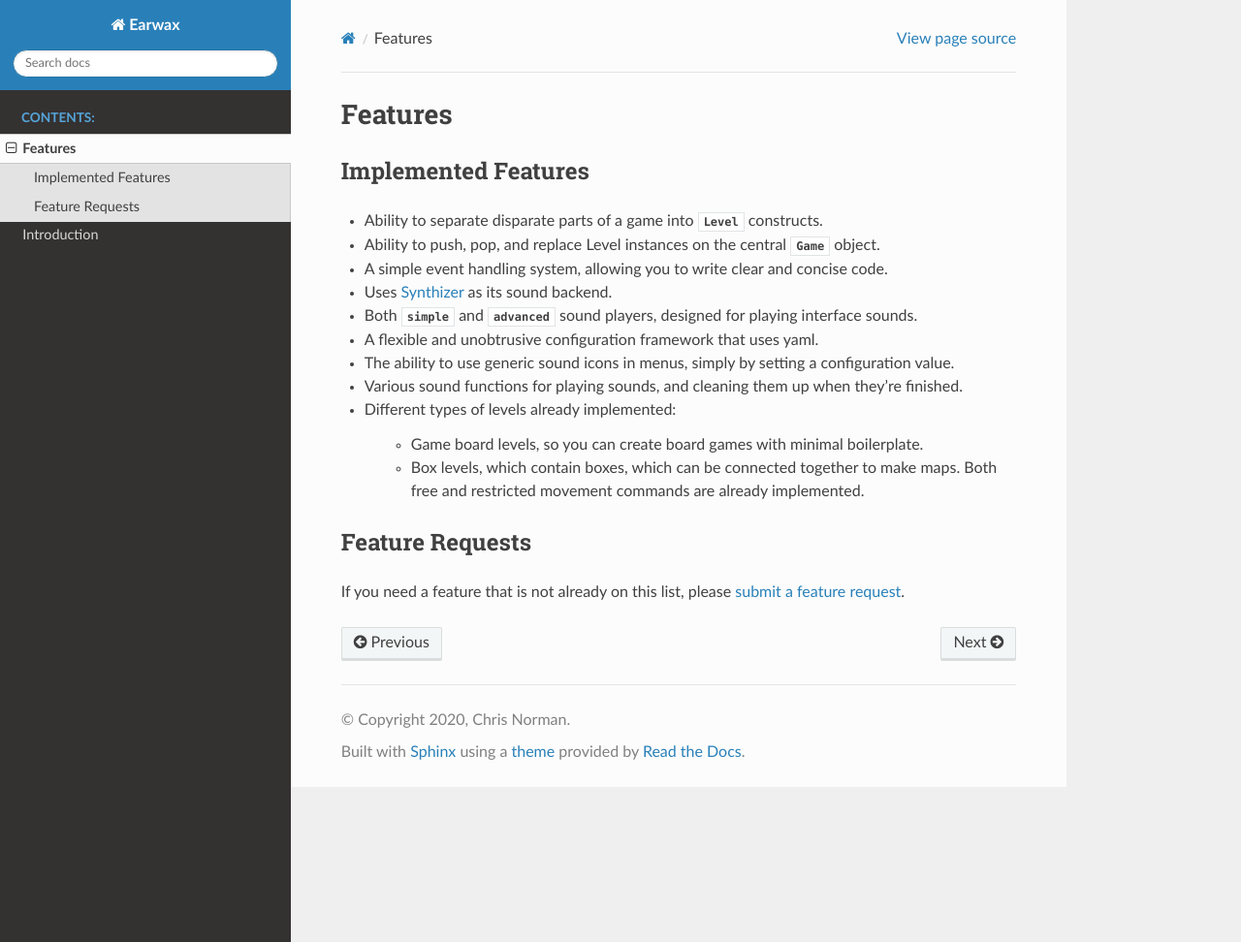
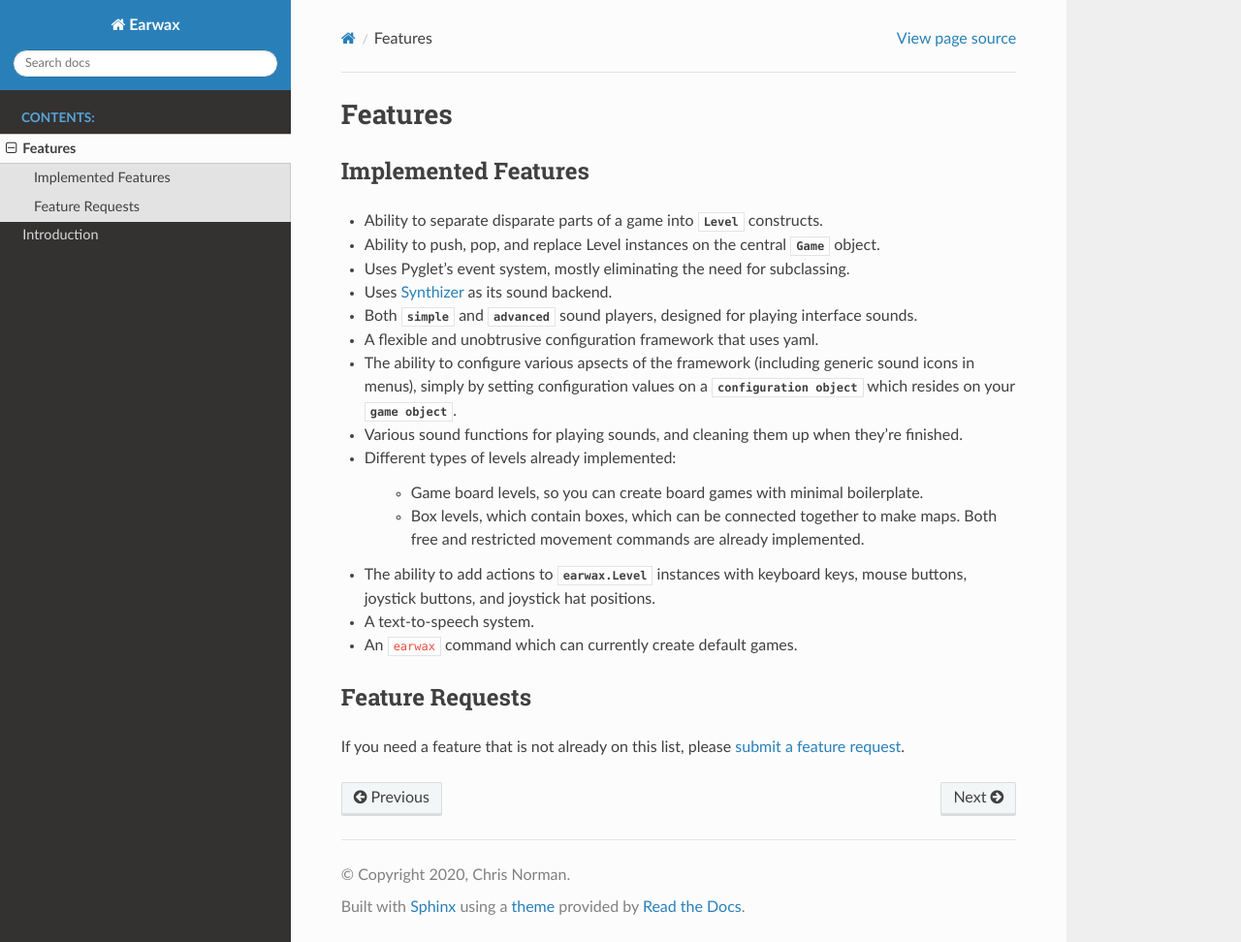
Before and after one commit to chrisnorman7/earwax, a Sphinx documentation site: the page built from docs/source/features.rst, in a window 1280 px wide and 972 px high. Shown: the whole window at 97% size. Built offline with Sphinx 7.4.7 and the Read the Docs theme 2.0.0, drawn with Linux system fonts in a browser that asks for light colours; pages that are not in the unit, such as notebooks, are missing from menus; the version number could not be read and is left out; comment, search, counter and statistics services are not loaded.

Commit message:
Updated features list.

```diff
--- a/docs/source/features.rst
+++ b/docs/source/features.rst
@@ -8,7 +8,7 @@ Implemented Features
 
 * Ability to push, pop, and replace Level instances on the central :class:`~earwax.Game` object.
 
-* A simple event handling system, allowing you to write clear and concise code.
+* Uses Pyglet's event system, mostly eliminating the need for subclassing.
 
 * Uses `Synthizer <https://synthizer.github.io/>`_ as its sound backend.
 
@@ -16,7 +16,7 @@ Implemented Features
 
 * A flexible and unobtrusive configuration framework that uses yaml.
 
-* The ability to use generic sound icons in menus, simply by setting a configuration value.
+* The ability to configure various apsects of the framework (including generic sound icons in menus), simply by setting configuration values on a :class:`configuration object <earwax.EarwaxConfig>` which resides on your :class:`game object <earwax.Game>`.
 
 * Various sound functions for playing sounds, and cleaning them up when they're finished.
 
@@ -26,6 +26,12 @@ Implemented Features
 
     * Box levels, which contain boxes, which can be connected together to make maps. Both free and restricted movement commands are already implemented.
 
+* The ability to add actions to :class:`earwax.Level` instances with keyboard keys, mouse buttons, joystick buttons, and joystick hat positions.
+
+* A text-to-speech system.
+
+* An ``earwax`` command which can currently create default games.
+
 Feature Requests
 ----------------
 
```
